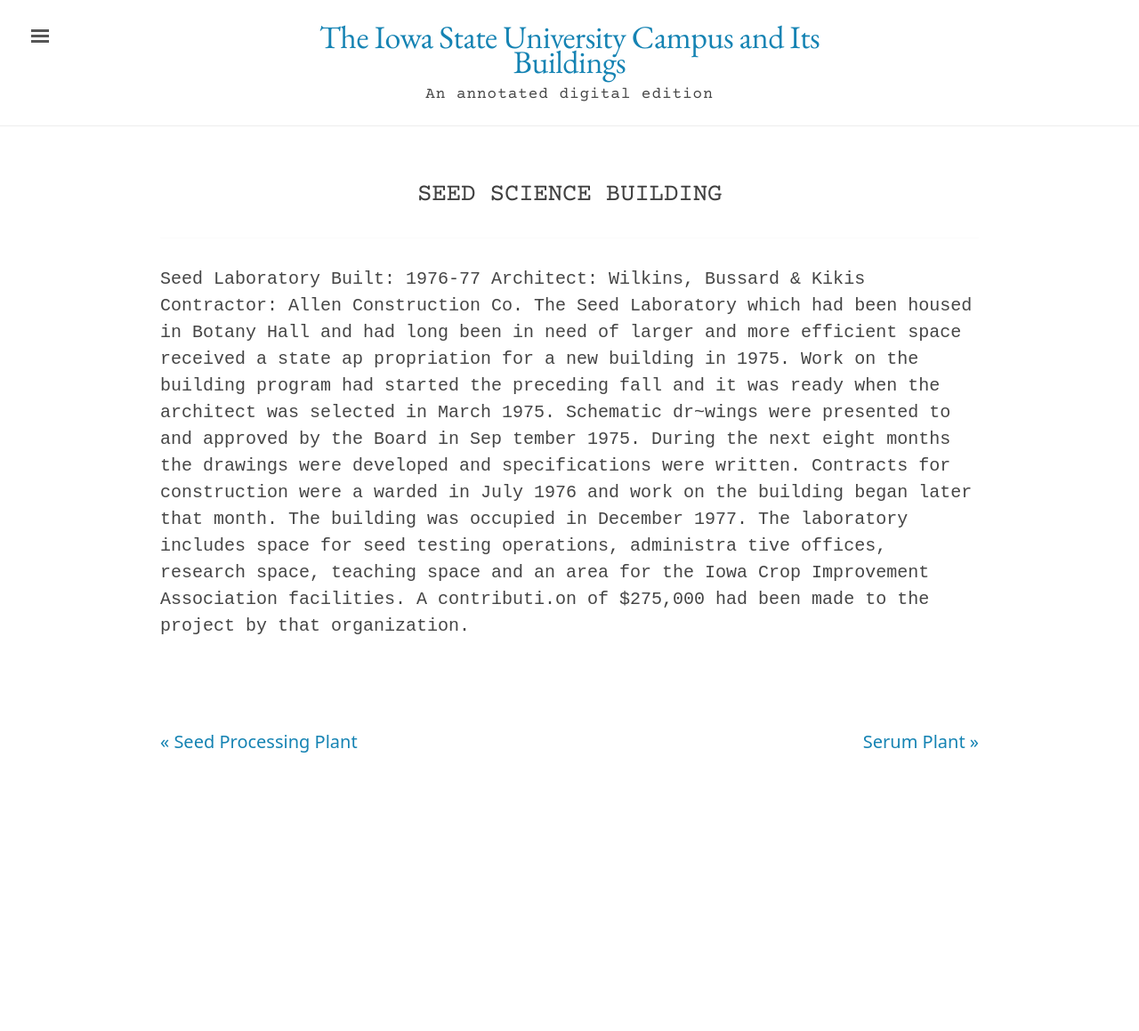
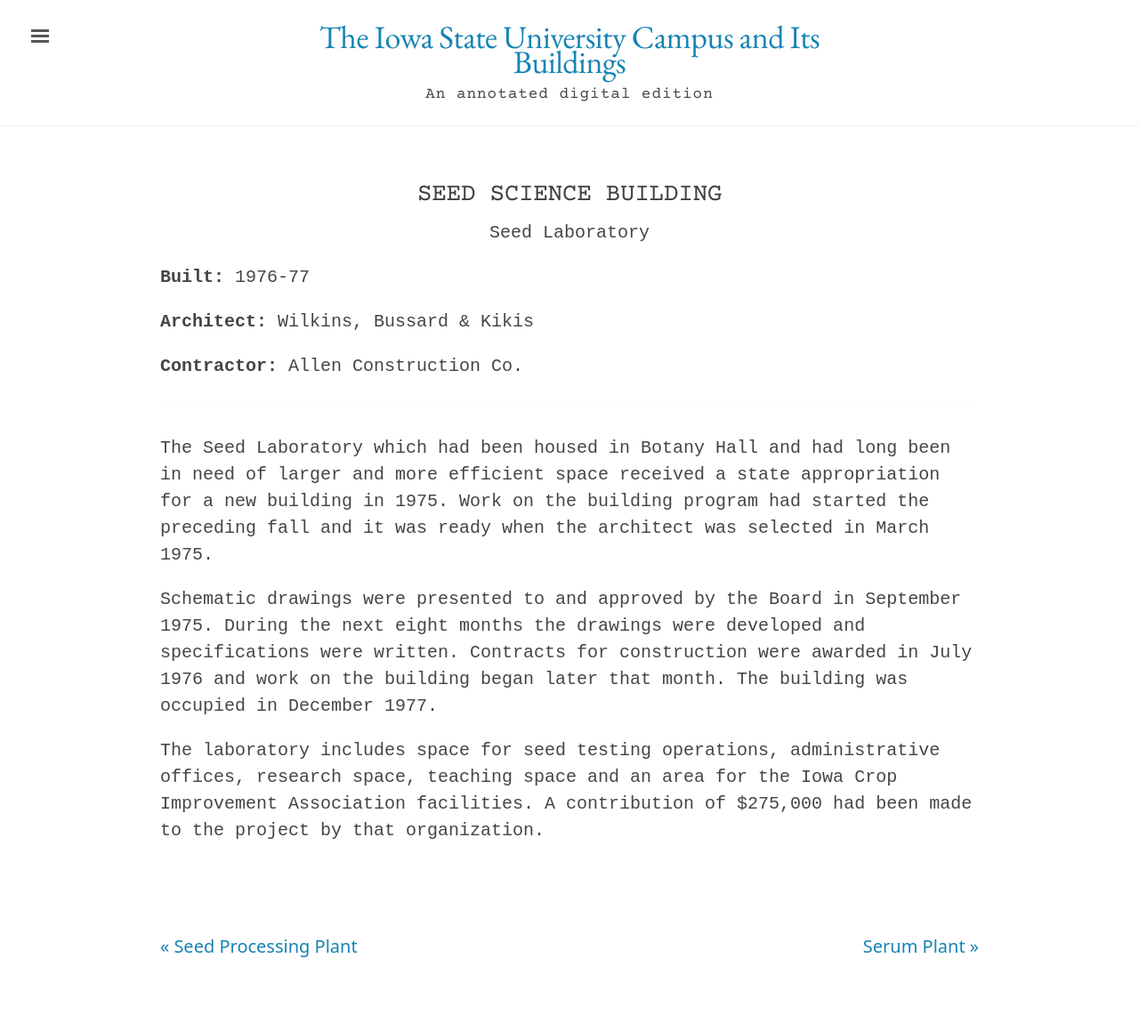
Before and after one commit to emanderson811/day-edition, a Jekyll site: the page built from _texts/buildings/193day-seed-science.md, in a window 1280 px wide. Shown: the whole page at 89% size. Built offline with Jekyll 4.4.1, drawn with Linux system fonts in a browser that asks for light colours; before the commit the page ends 929 px from its top, so only the background shows below that.

Commit message:
Update 193day-seed-science.md

```diff
--- a/_texts/buildings/193day-seed-science.md
+++ b/_texts/buildings/193day-seed-science.md
@@ -14,8 +14,8 @@
 ---
 ---
 
-Seed Laboratory
-Built: 1976-77 Architect: Wilkins, Bussard & Kikis Contractor: Allen Construction Co.
-The Seed Laboratory which had been housed in Botany Hall and had long been in need of larger and more efficient space received a state ap propriation for a new building in 1975. Work on the building program had started the preceding fall and it was ready when the architect was selected in March 1975.
-Schematic dr~wings were presented to and approved by the Board in Sep tember 1975. During the next eight months the drawings were developed and specifications were written. Contracts for construction were a warded in July 1976 and work on the building began later that month. The building was occupied in December 1977.
-The laboratory includes space for seed testing operations, administra tive offices, research space, teaching space and an area for the Iowa Crop Improvement Association facilities. A contributi.on of $275,000 had been made to the project by that organization.
+The Seed Laboratory which had been housed in Botany Hall and had long been in need of larger and more efficient space received a state appropriation for a new building in 1975. Work on the building program had started the preceding fall and it was ready when the architect was selected in March 1975.
+
+Schematic drawings were presented to and approved by the Board in September 1975. During the next eight months the drawings were developed and specifications were written. Contracts for construction were awarded in July 1976 and work on the building began later that month. The building was occupied in December 1977.
+
+The laboratory includes space for seed testing operations, administrative offices, research space, teaching space and an area for the Iowa Crop Improvement Association facilities. A contribution of $275,000 had been made to the project by that organization.
```
Also changed, not shown: other parts of _texts/buildings/193day-seed-science.md (+4 -4 lines).
